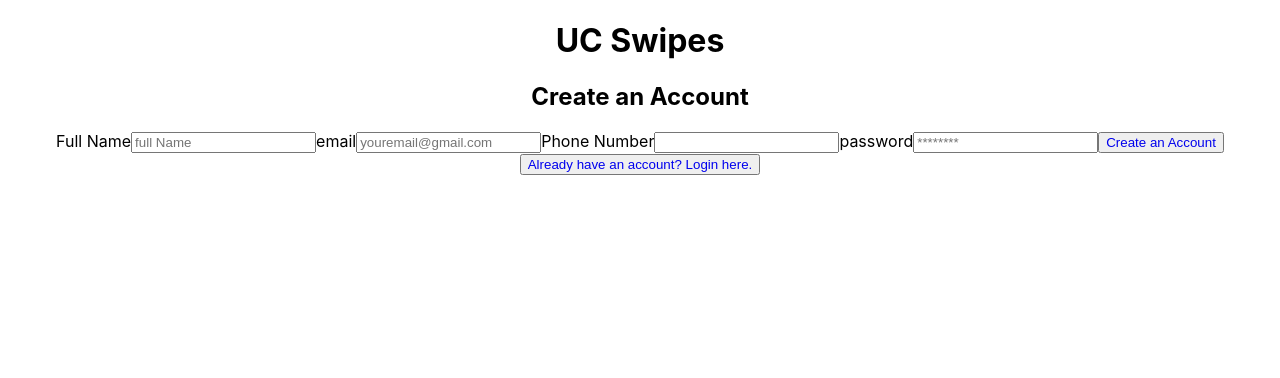
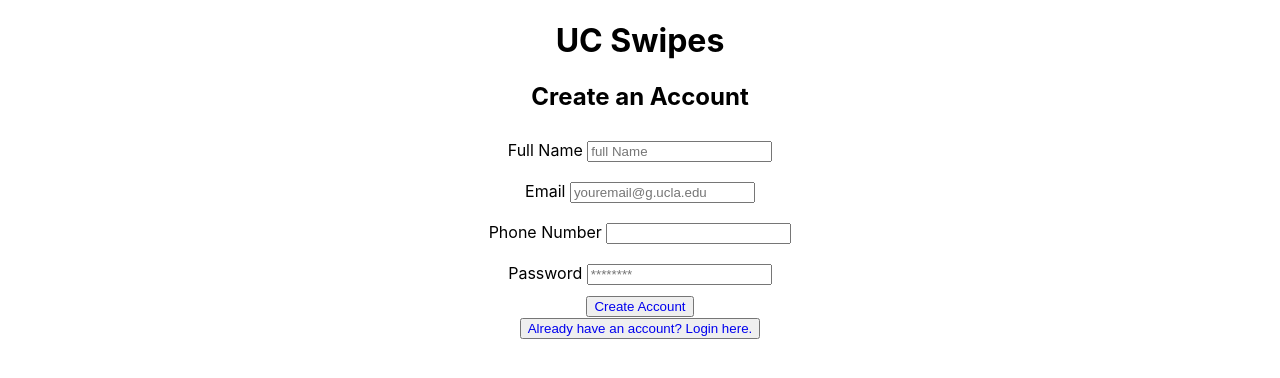
Before and after one commit to chloemaybrandon/UC-Swipes, a React (Create React App) app in the folder frontend/: page /create-account in a window 1280 px wide. Shown: the top 378 px of the page. Built offline with nearby package versions, Linux system fonts and the light colour scheme.

Commit message:
Add listing.js listing schema to backend/models

```diff
--- a/frontend/src/CSS/Login.css
+++ b/frontend/src/CSS/Login.css
@@ -0,0 +1,14 @@
+.loginContainer{
+    border-style: solid;
+    border-color: black;
+    border-radius: 10px;
+    width: fit-content;
+    margin: auto;
+    padding: 20px;
+    padding-bottom: 50px;
+}
+
+input{
+    margin-top: 10px;
+    margin-bottom: 10px;
+}
--- a/frontend/src/CSS/navbar.css
+++ b/frontend/src/CSS/navbar.css
@@ -2,7 +2,7 @@ ul {
     list-style-type: none;
     margin: 0;
     padding: 0;
-    background-color: skyblue;
+    background-color: lightskyblue;
   }
 
   li {
@@ -21,8 +21,8 @@ ul {
     padding: 0;
     background-color: lightskyblue;
     padding: 25px;
+    color: navy;
     border: none;
-    color: navy;
   }
 
   .nav-button:hover{
--- a/frontend/src/Pages/CreateAccount.js
+++ b/frontend/src/Pages/CreateAccount.js
@@ -17,7 +17,7 @@ export default function CreateAccount() {
         <div>
             <h2>Create an Account</h2>
             <form>
-                <label htmlFor="name">Full Name</label>
+                <label htmlFor="name">Full Name </label>
                 <input
                     value={name}
                     name="name"
@@ -25,23 +25,26 @@ export default function CreateAccount() {
                     id="name"
                     placeholder="full Name"
                 />
-                <label htmlFor="email">email</label>
+                <br />
+                <label htmlFor="Email ">Email </label>
                 <input
                     value={email}
                     onChange={(e) => setEmail(e.target.value)}
                     type="email"
-                    placeholder="youremail@gmail.com"
+                    placeholder="youremail@g.ucla.edu"
                     id="email"
                     name="email"
                 />
-                <label htmlFor="phoneNumber">Phone Number</label>
+                <br />
+                <label htmlFor="phoneNumber">Phone Number </label>
                 <input
                     value={phoneNumber}
                     onChange={(e) => setPhoneNumber(e.target.value)}
                     id="phoneNumber"
                     name="phoneNumber"
                 />
-                <label htmlFor="password">password</label>
+                <br />
+                <label htmlFor="password">Password </label>
                 <input
                     value={password}
                     onChange={(e) => setPass(e.target.value)}
@@ -50,8 +53,9 @@ export default function CreateAccount() {
                     id="password"
                     name="password"
                 />
+                <br />
                 <button onClick={handleSubmit}>
-                    <Link to="/">Create an Account</Link>
+                    <Link to="/">Create Account</Link>
                 </button>
             </form>
             <button>
--- a/frontend/src/Pages/Login.js
+++ b/frontend/src/Pages/Login.js
@@ -1,6 +1,7 @@
 //login will need to route to main page OR create account page
 import { Link } from "react-router-dom";
 import React, { useState } from "react";
+import '../CSS/Login.css';
 
 export default function Login() {
     const [email, setEmail] = useState("");
@@ -14,48 +15,51 @@ export default function Login() {
 
     return (
         <div>
+            <div className="loginContainer">
+            <h2>Log In</h2>
             <p>
                 This is the login page. This should be the first page displayed
                 when loading the site.
             </p>
-
-            <h2>Log In</h2>
             <form>
-                <label htmlFor="name">Full name</label>
+                <label htmlFor="name">Full name </label>
                 <input
                     value={name}
                     name="name"
                     onChange={(e) => setName(e.target.value)}
                     id="name"
-                    placeholder="full Name"
+                    placeholder="John Smith"
                 />
-                <label htmlFor="email">email</label>
+                <br />
+                <label htmlFor="email">Email </label>
                 <input
                     value={email}
                     onChange={(e) => setEmail(e.target.value)}
                     type="email"
-                    placeholder="youremail@gmail.com"
+                    placeholder="youremail@g.ucla.edu"
                     id="email"
                     name="email"
                 />
-                <label htmlFor="password">password</label>
+                <br />
+                <label htmlFor="password">Password </label>
                 <input
                     value={pass}
                     onChange={(e) => setPass(e.target.value)}
                     type="password"
-                    placeholder="********"
+                    placeholder="***************"
                     id="password"
                     name="password"
                 />
+                <br />
                 <button onClick={handleSubmit}>
                     <Link to="/search-listings">Login</Link>
                 </button>
             </form>
             {/* successfully logging in will take you to search page */}
-            <br />
             <button>
                 <Link to="/create-account">Create an Account</Link>
             </button>
+            </div>
         </div>
     );
 }
```
Also changed, not shown: frontend/src/App.css (line endings or trailing spaces).
